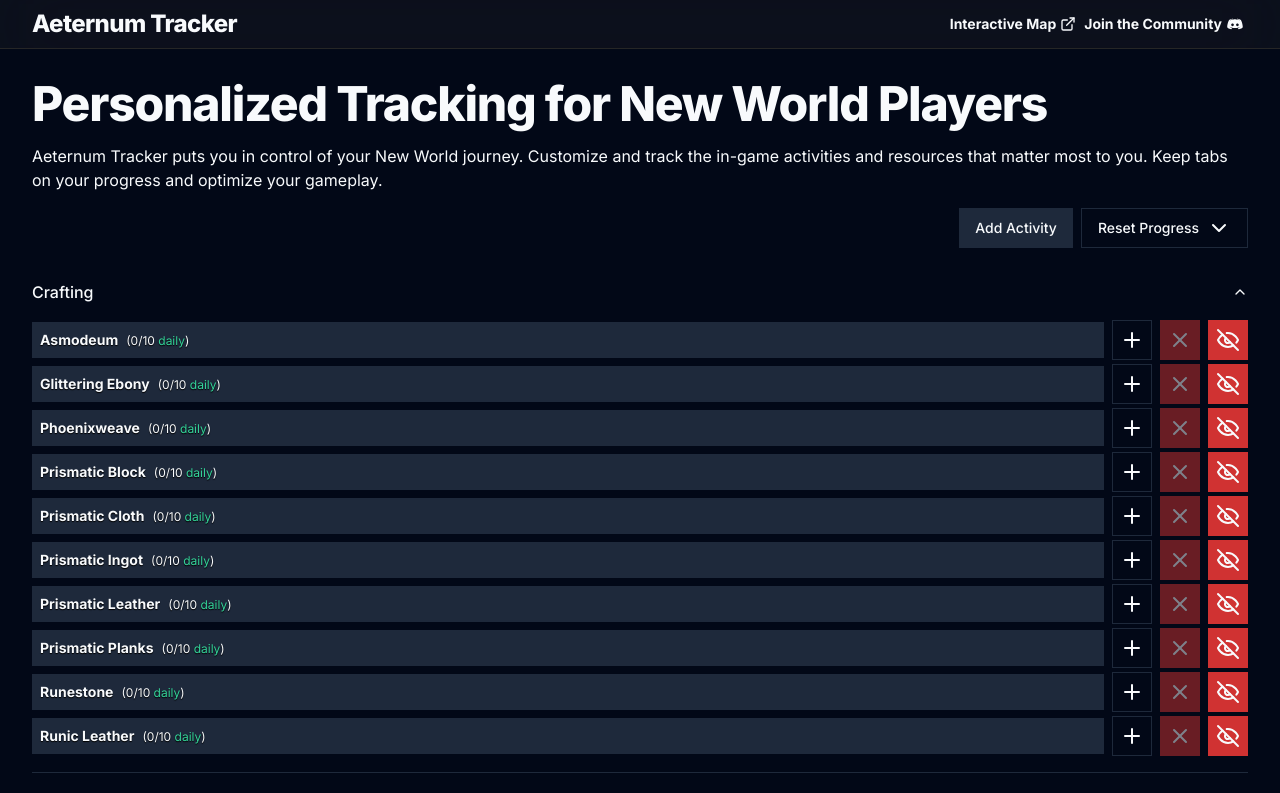
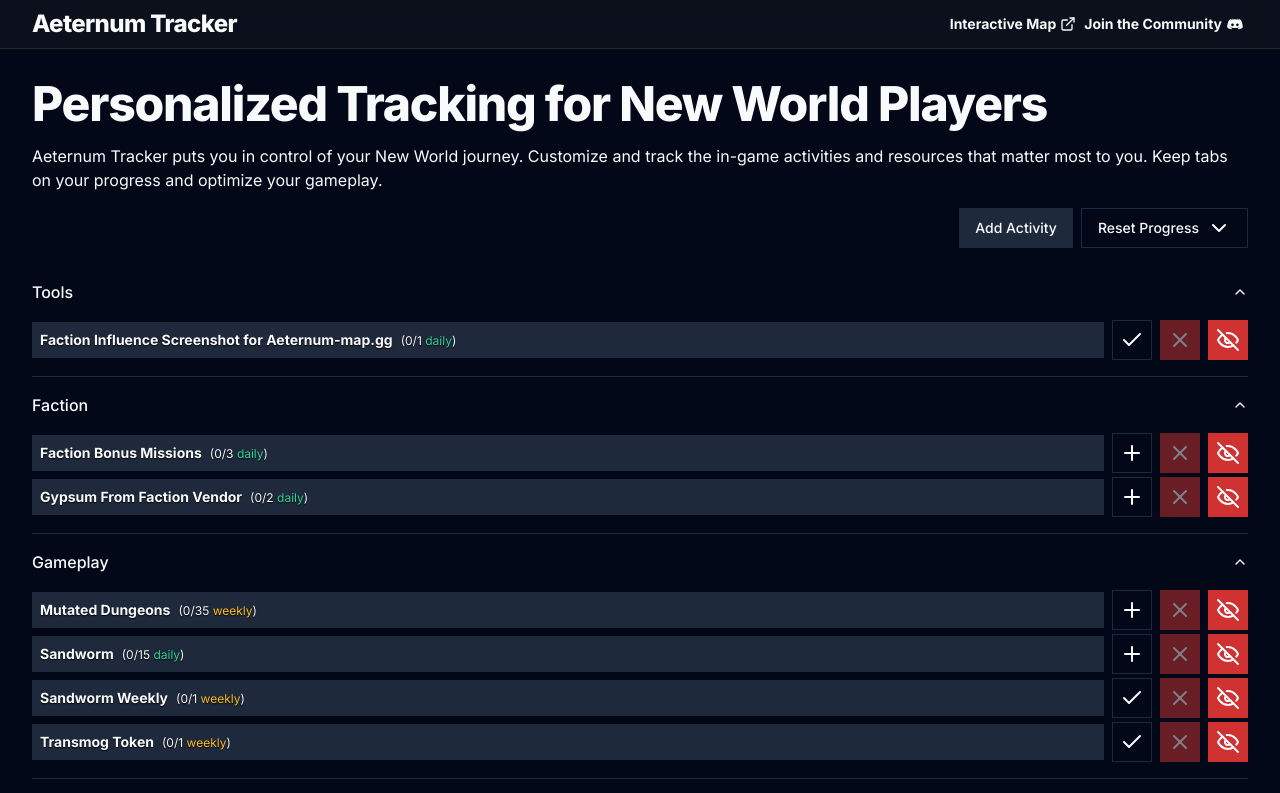
Before and after one commit to lmachens/aeternum-tracker, a Next.js app: page / in a window 1280 px wide. Shown: the top 793 px of the page. Built offline with nearby package versions, Linux system fonts and the light colour scheme.

Commit message:
Remove sort

```diff
--- a/components/activities.tsx
+++ b/components/activities.tsx
@@ -22,14 +22,13 @@
       value={activitiesStore.openCategories}
       onValueChange={activitiesStore.setOpenCategories}
     >
-      {customCategories.sort().map((category) => (
+      {customCategories.map((category) => (
         <AccordionItem key={category} value={category}>
           <AccordionTrigger>{category}</AccordionTrigger>
           <AccordionContent>
             <div className="flex flex-col gap-1">
               {activitiesStore.customActivities
                 .filter((activity) => activity.category === category)
-                .sort((a, b) => a.title.localeCompare(b.title))
                 .map((activity) => (
                   <ActivityProgress key={activity.title} {...activity} />
                 ))}
```
